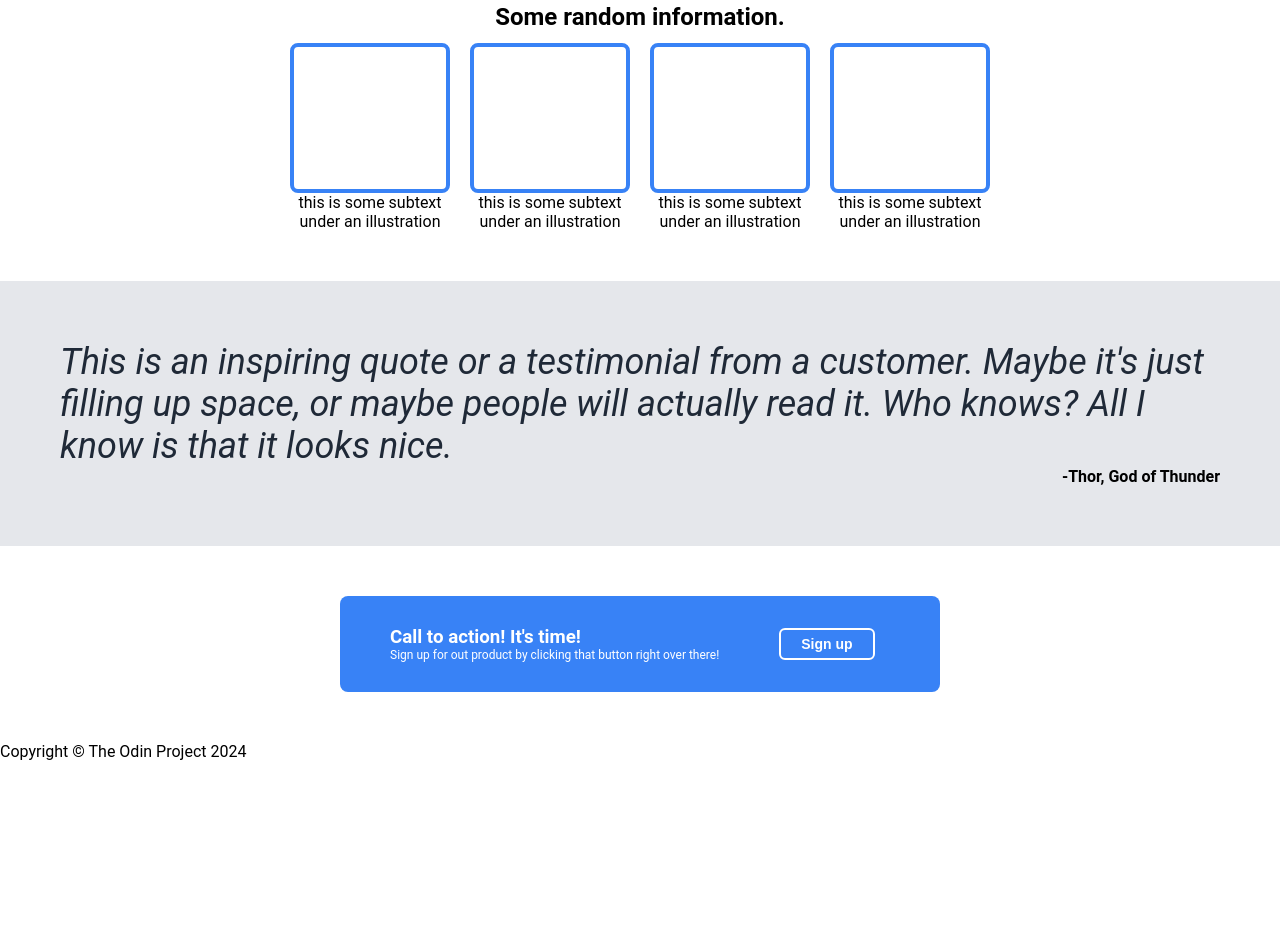
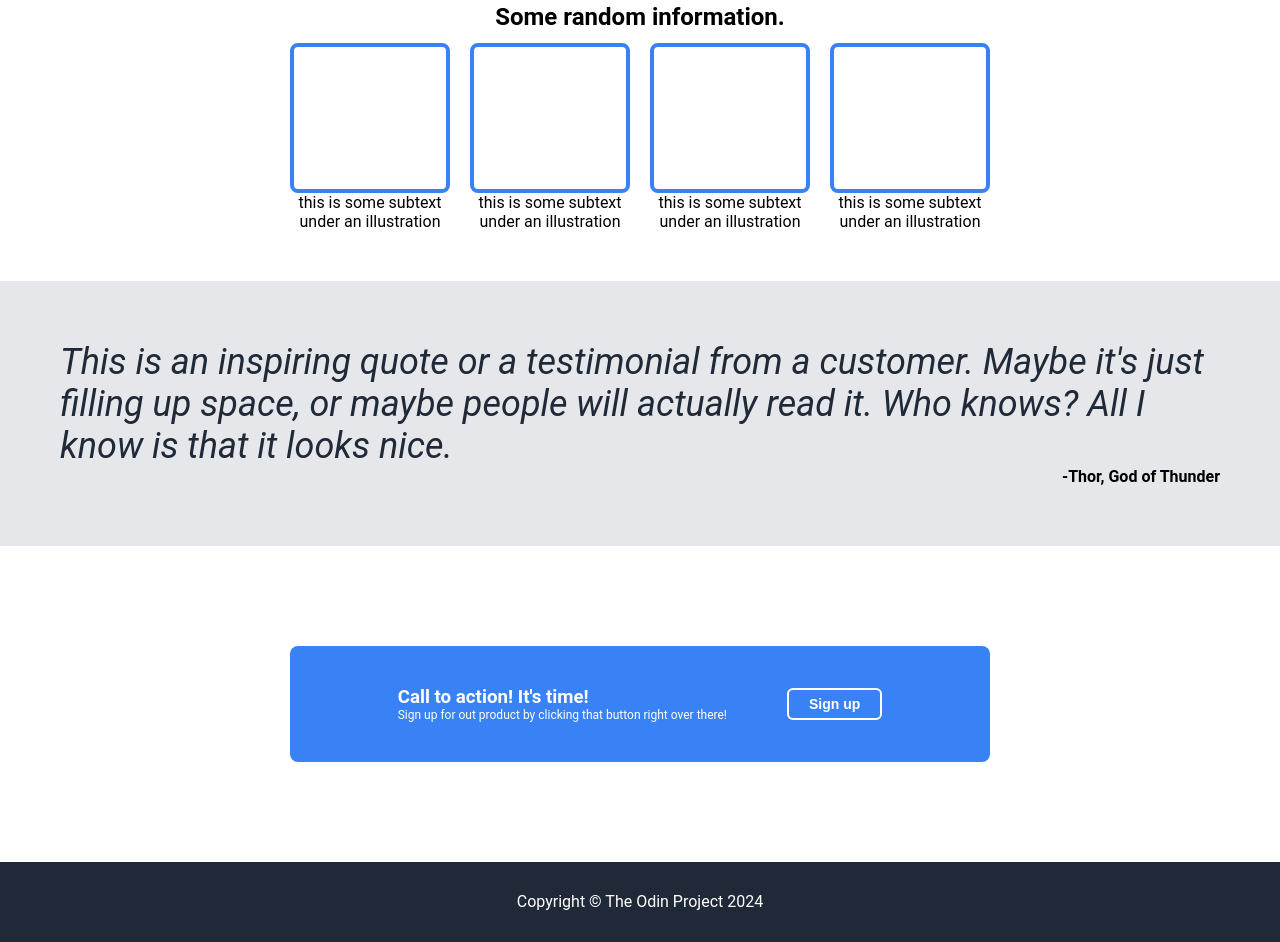
Before and after one commit to JiwooChoi-Programming/odin-landing-page, a plain HTML site: page index.html in a window 1280 px wide. Shown: the part 343-1285 px from the top of the page. Before the commit the page ends 1104 px from the top, so only its background shows below. Drawn offline with Linux system fonts and the light colour scheme.

Commit message:
Style footer section and fix ad section

```diff
--- a/style.css
+++ b/style.css
@@ -130,7 +130,7 @@ body {
     align-items: center;
     display: flex;
     justify-content: center;
-    margin: 50px;
+    margin: 100px;
 }
 
 .ad-content {
@@ -138,9 +138,10 @@ body {
     background-color: #3882f6;
     border-radius: 8px;
     display: flex;
+    justify-content: center;
     gap: 60px;
-    padding: 30px 50px;
-    width: 600px;
+    padding: 40px;
+    width: 700px;
 }
 
 .ad-title,
@@ -161,3 +162,15 @@ body {
     font-weight: bold;
     padding: 6px 20px;
 }
+
+.footer {
+    align-items: center;
+    background-color: #1f2937;
+    display: flex;
+    justify-content: center;
+    height: 80px;
+}
+
+.footer p {
+    color: white;
+}
```
